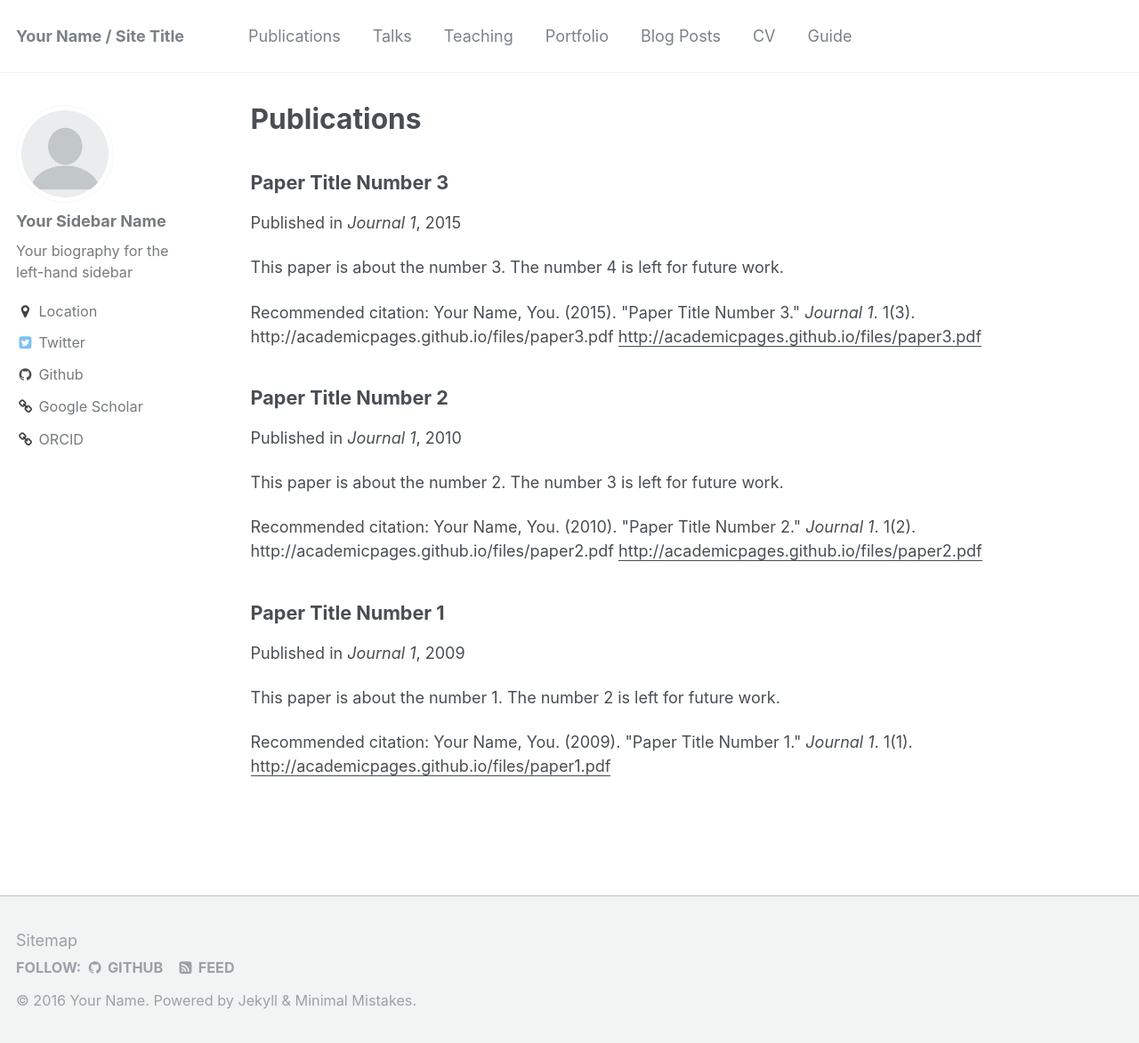
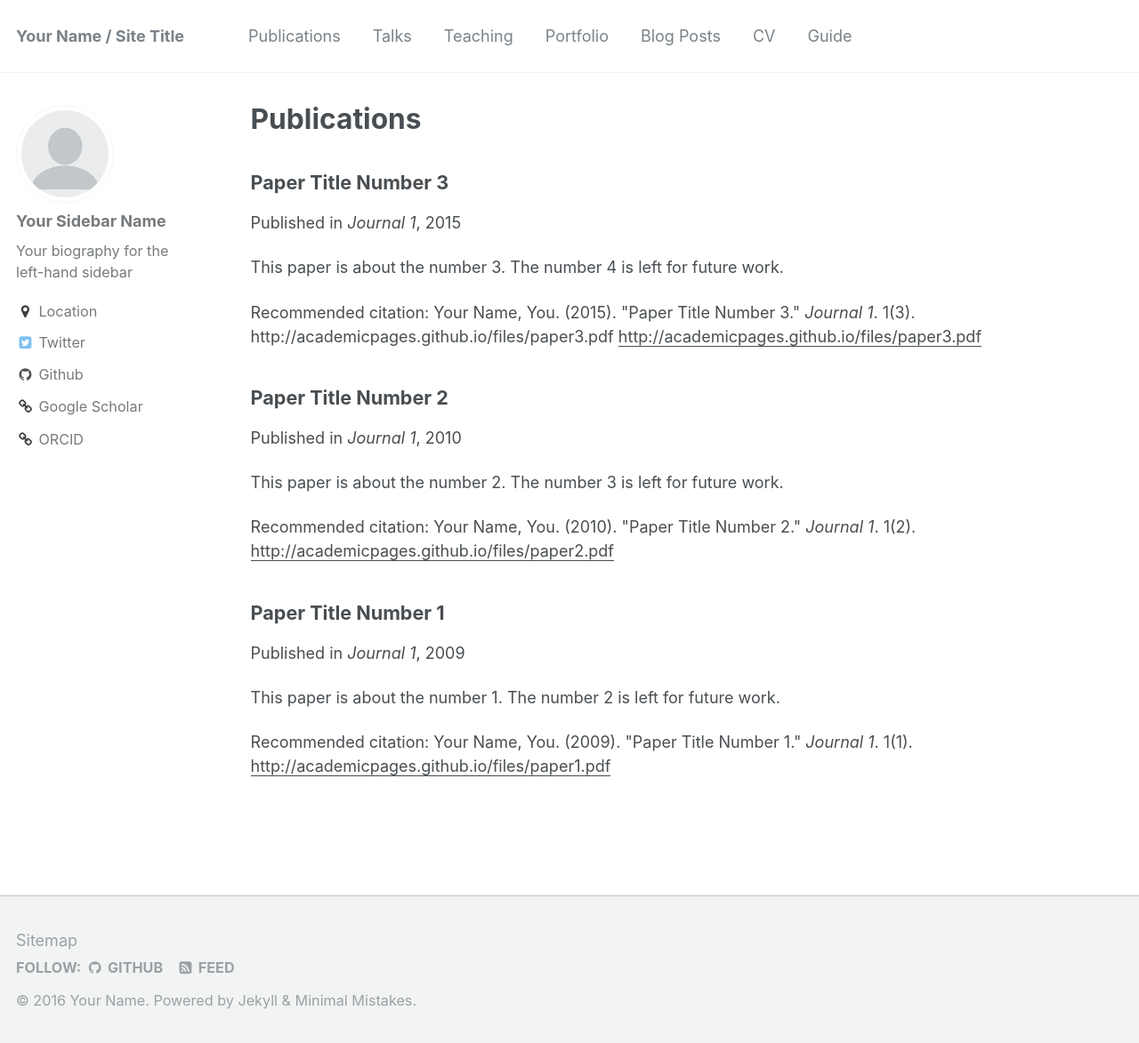
Before and after one commit to xoofee/xoofee.github.io, a Jekyll site: the page built from _pages/publications.md, in a window 1280 px wide and 1173 px high. Shown: the whole window at 89% size. Built offline with Jekyll 4.4.1, drawn with Linux system fonts in a browser that asks for light colours; part of the change alters nothing that is shown.

Commit message:
Update 2010-10-01-paper-title-number-2.md

```diff
--- a/_publications/2010-10-01-paper-title-number-2.md
+++ b/_publications/2010-10-01-paper-title-number-2.md
@@ -6,7 +6,7 @@ venue: "Journal 1"
 excerpt: 'This paper is about the number 2. The number 3 is left for future work.'
 date: 2010-10-01
 paperurl: http://academicpages.github.io/files/paper2.pdf
-citation: 'Your Name, You. (2010). "Paper Title Number 2." <i>Journal 1</i>. 1(2). http://academicpages.github.io/files/paper2.pdf'
+citation: 'Your Name, You. (2010). "Paper Title Number 2." <i>Journal 1</i>. 1(2).'
 ---
 
 This is where you put in an abstract, the full text of the paper, or both! This text will appear below some of the metadata. You can use markdown in this, like any posts.
```
